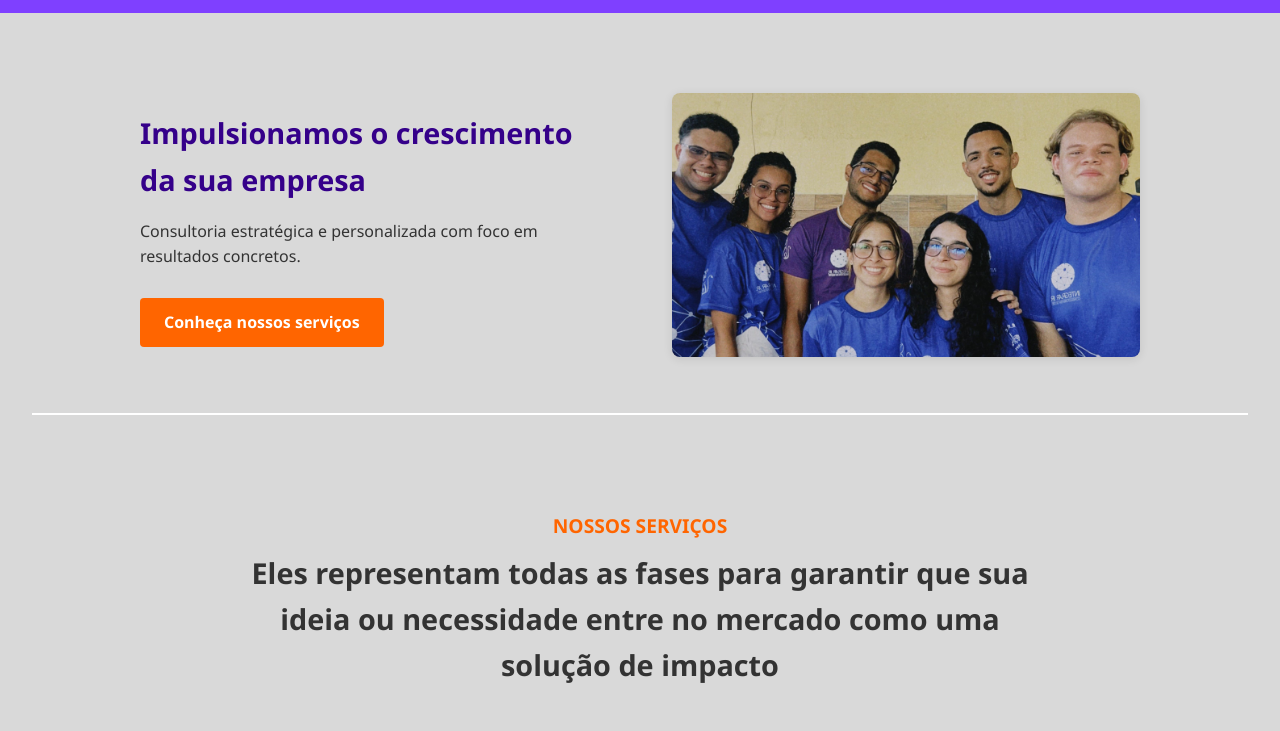
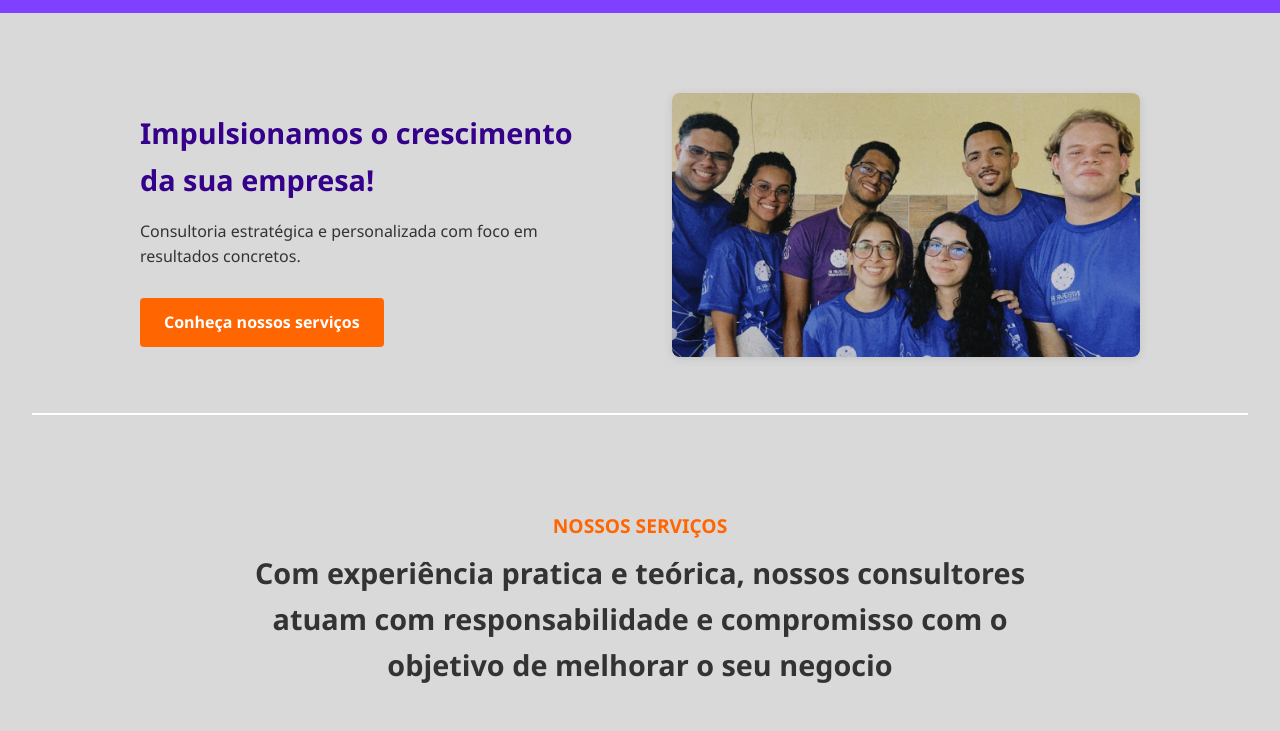
Before and after one commit to GabrielLarena/Site_Integrar, a website: page public/index.html in a window 1280 px wide. Shown: the part 69-800 px from the top of the page. Drawn offline with Linux system fonts and the light colour scheme.

Commit message:
Update index.html

```diff
--- a/public/index.html
+++ b/public/index.html
@@ -38,7 +38,7 @@
     <!-- Seção Hero -->
     <section class="section" id="hero">
       <div class="text-content">
-        <h1>Impulsionamos o crescimento da sua empresa</h1>
+        <h1>Impulsionamos o crescimento da sua empresa!</h1>
         <p>Consultoria estratégica e personalizada com foco em resultados concretos.</p>
         <a href="#servicos" class="cta">Conheça nossos serviços</a>
       </div>
@@ -52,7 +52,7 @@
 <section class="section services-section" id="servicos">
   <div class="section-header">
     <h4 class="subheading">NOSSOS SERVIÇOS</h4>
-    <h2 class="heading">Eles representam todas as fases para garantir que sua ideia ou necessidade entre no mercado como uma solução de impacto</h2>
+    <h2 class="heading">Com experiência pratica e teórica, nossos consultores atuam com responsabilidade e compromisso com o objetivo de melhorar o seu negocio</h2>
   </div>
 
   <div class="services-grid">
```
